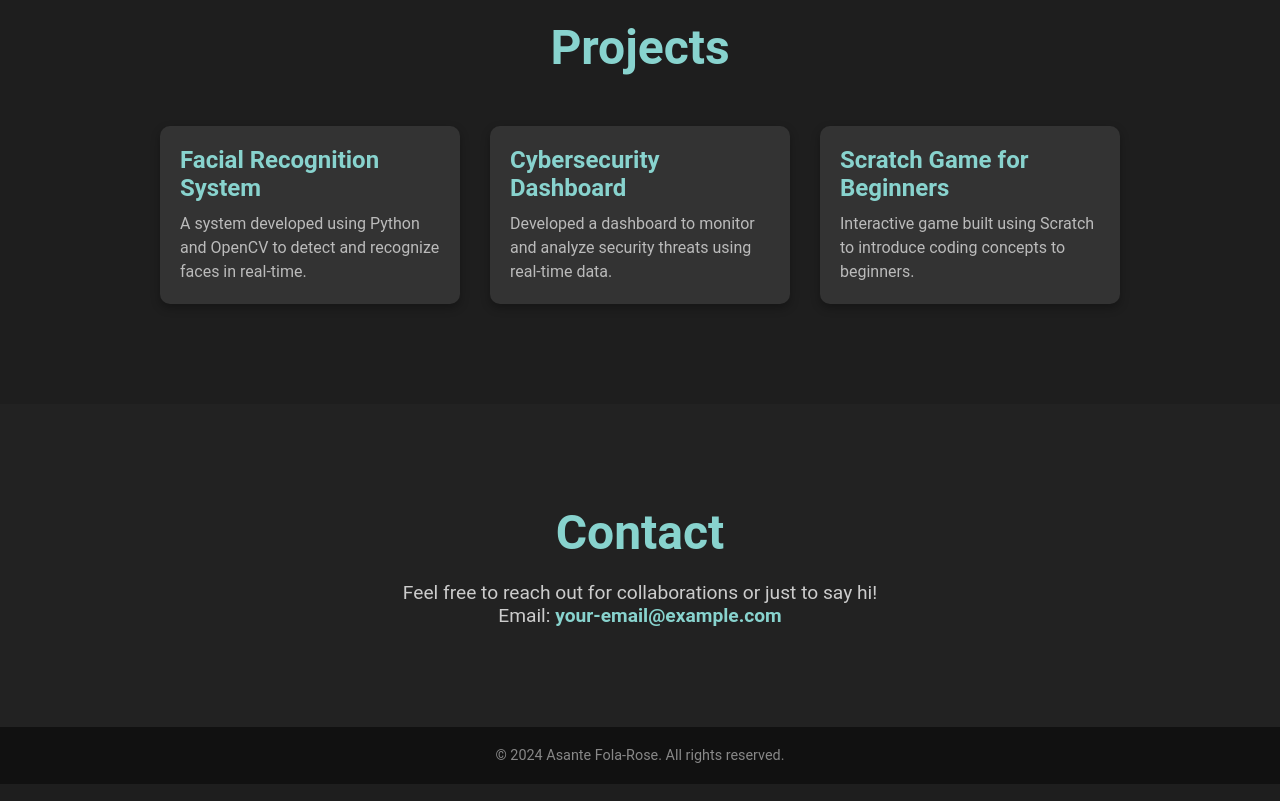
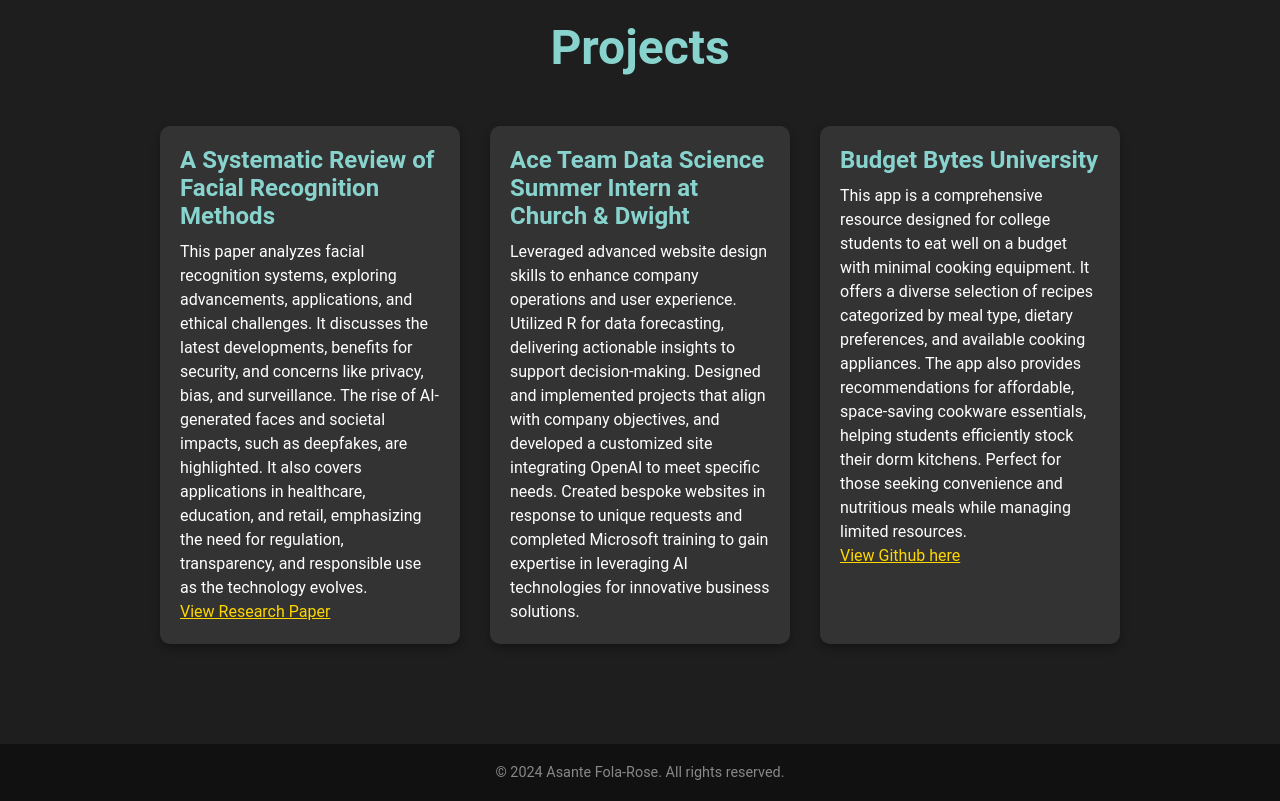
Before and after one commit to SleepyAFR/portfolio, a plain HTML site: page index.html in a window 1280 px wide. Shown: the part 1260-2061 px from the top of the page. Drawn offline with Linux system fonts and the light colour scheme.

Commit message:
first better looking site

```diff
--- a/index.html
+++ b/index.html
@@ -15,7 +15,6 @@
                 <ul>
                     <li><a href="#about">About</a></li>
                     <li><a href="#projects">Projects</a></li>
-                    <li><a href="#contact">Contact</a></li>
                 </ul>
             </nav>
         </div>
@@ -36,26 +35,34 @@
             <h2>Projects</h2>
             <div class="project-gallery">
                 <div class="project-card">
-                    <h3>Facial Recognition System</h3>
-                    <p>A system developed using Python and OpenCV to detect and recognize faces in real-time.</p>
+                <h3>A Systematic Review of Facial Recognition Methods</h3>
+                <p>
+				This paper analyzes facial recognition systems, exploring advancements, applications, and ethical challenges.
+				It discusses the latest developments, benefits for security, and concerns like privacy, bias, and surveillance.
+				The rise of AI-generated faces and societal impacts, such as deepfakes, are highlighted.
+				It also covers applications in healthcare, education, and retail, emphasizing the need for regulation, transparency, and responsible use as the technology evolves.
+				</p>
+                <p><a href="https://ieeexplore.ieee.org/document/10703753/authors#authors" target="_blank">View Research Paper</a></p>
+            </div>
+                <div class="project-card">
+                    <h3>Ace Team Data Science Summer Intern at Church & Dwight</h3>
+                    <p>Leveraged advanced website design skills to enhance company operations and user experience.
+					Utilized R for data forecasting, delivering actionable insights to support decision-making.
+					Designed and implemented projects that align with company objectives, and developed a customized site integrating OpenAI to meet specific needs.
+					Created bespoke websites in response to unique requests and completed Microsoft training to gain expertise in leveraging AI technologies for innovative business solutions.</p>
+
                 </div>
                 <div class="project-card">
-                    <h3>Cybersecurity Dashboard</h3>
-                    <p>Developed a dashboard to monitor and analyze security threats using real-time data.</p>
-                </div>
-                <div class="project-card">
-                    <h3>Scratch Game for Beginners</h3>
-                    <p>Interactive game built using Scratch to introduce coding concepts to beginners.</p>
+                    <h3>Budget Bytes University</h3>
+                    <p>
+					This app is a comprehensive resource designed for college students to eat well on a budget with minimal cooking equipment.
+					It offers a diverse selection of recipes categorized by meal type, dietary preferences, and available cooking appliances.
+					The app also provides recommendations for affordable, space-saving cookware essentials, helping students efficiently stock their dorm kitchens.
+					Perfect for those seeking convenience and nutritious meals while managing limited resources.
+					</p>
+					<p><a href ="https://github.com/CollegeCookBook/BBUCode" target="_blank">View Github here</a></p>
                 </div>
             </div>
-        </div>
-    </section>
-
-    <section id="contact" class="contact">
-        <div class="container">
-            <h2>Contact</h2>
-            <p>Feel free to reach out for collaborations or just to say hi!</p>
-            <p>Email: <a href="mailto:your-email@example.com">your-email@example.com</a></p>
         </div>
     </section>
 
--- a/styles.css
+++ b/styles.css
@@ -122,7 +122,7 @@ nav ul li a:hover {
 }
 
 .project-card {
-    background-color: #333;
+    background-color: #333; /* Card background */
     padding: 20px;
     border-radius: 10px;
     box-shadow: 0 4px 10px rgba(0, 0, 0, 0.3);
@@ -137,14 +137,23 @@ nav ul li a:hover {
 
 .project-card h3 {
     font-size: 1.5rem;
-    color: #88d3ce;
+    color: #88d3ce; /* Heading color for projects */
     margin-bottom: 10px;
 }
 
 .project-card p {
     font-size: 1rem;
-    color: #bbb;
+    color: #fff; /* Change text color to white */
     line-height: 1.5;
+}
+
+.project-card a {
+    color: #ffd700; /* Gold color for better visibility */
+    text-decoration: underline; /* Optional */
+}
+
+.project-card a:hover {
+    color: #fff; /* Change color on hover for better visibility */
 }
 
 /* Contact Section */
@@ -227,4 +236,9 @@ footer p {
     nav ul {
         flex-direction: column;
     }
+
+    .project-gallery {
+        flex-direction: column;
+        align-items: center; /* Center align projects on smaller screens */
+    }
 }
```
